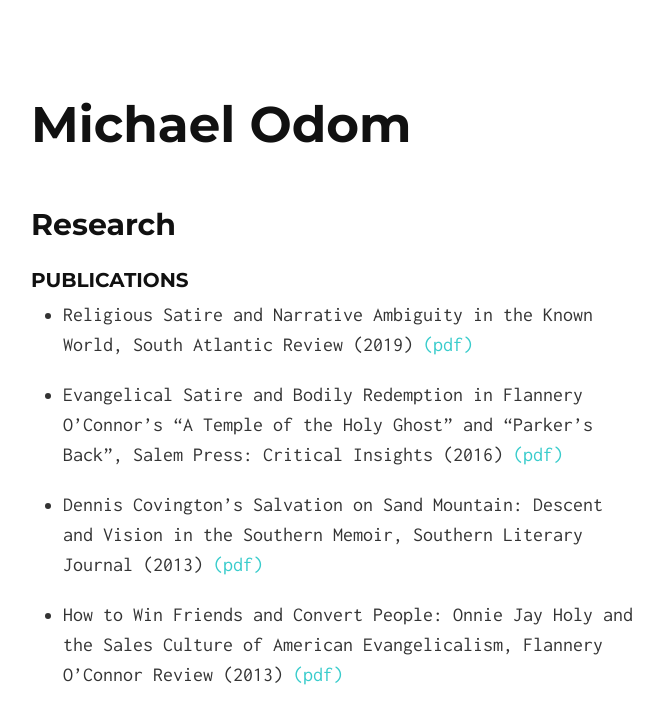
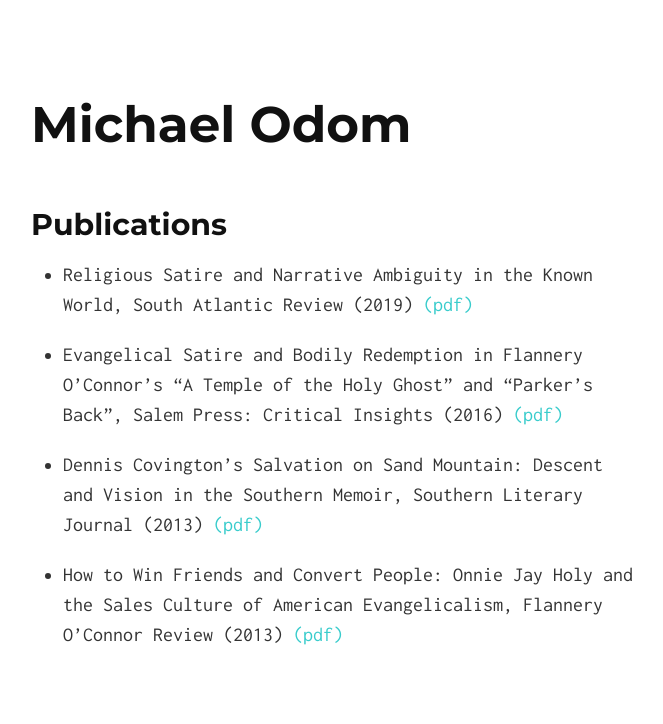
Before and after one commit to michaelodom/michaelodom.github.io, a Jekyll site: the page built from research/index.md, in a window 1280 px wide. Shown: the top 724 px of the page, without its empty margins (307-970 px from the left). Built offline with Jekyll 4.4.1, drawn with Linux system fonts in a browser that asks for light colours; nearby versions of some CDN libraries.

Commit message:
Update index.md

```diff
--- a/research/index.md
+++ b/research/index.md
@@ -3,10 +3,7 @@ title: Michael Odom
 layout: default
 ---
 
-## Research
-
-### Publications
-
+## Publications
 
 * Religious Satire and Narrative Ambiguity in the Known World, South Atlantic Review (2019) [(pdf)](https://faculty.bmcc.cuny.edu/faculty/upload/SAR.pdf)
 
```
